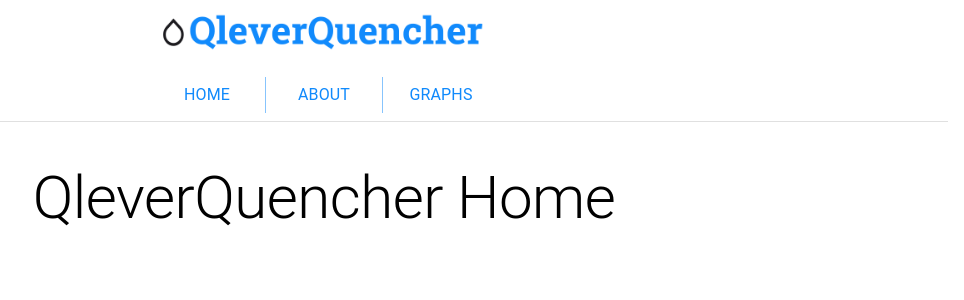
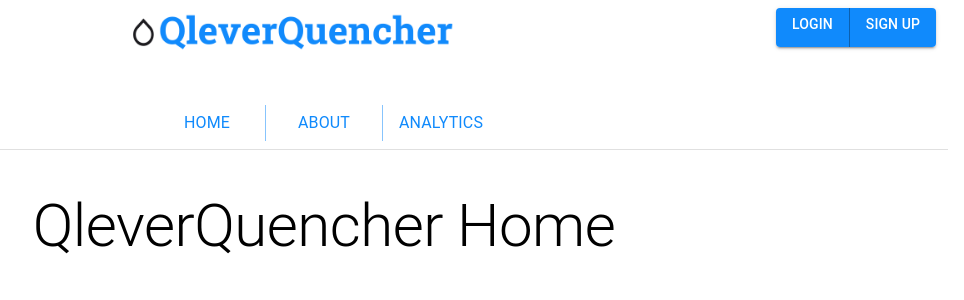
Before and after one commit to Cathrynlyonss/QleverQuencher, a React (Create React App) app in the folder my-app/: page /home in a window 1280 px wide. Shown: the top 300 px of the page, without its empty margins (316-1280 px from the left). Built offline with nearby package versions, Linux system fonts and the light colour scheme.

Commit message:
Login sign up button placed

```diff
--- a/my-app/src/components/Navbar.js
+++ b/my-app/src/components/Navbar.js
@@ -7,6 +7,7 @@ import ButtonGroup from '@mui/material/ButtonGroup';
 import { createTheme, ThemeProvider } from '@mui/material/styles';
 import logo from '../img/logo.png';
 import { useNavigate } from "react-router-dom";
+import Grid from '@mui/material/Grid';
 
 const theme = createTheme({
   palette: {
@@ -48,7 +49,32 @@ export default function Navbar(){
                 },
                 }}
              >
-                <img src={logo} alt="logo" width="340" height="auto" />
+                <Grid container spacing={2} justifyContent="flex-end">
+                    <Box sx={{p:3, mr: 33}}>
+                        <Grid item xs={12} >
+                            <img src={logo} alt="logo" width="340" height="auto" />
+                        </Grid>
+                    </Box>
+                    <Box sx={{p:3}}>
+                        <Grid item xs={12}>
+                            <ThemeProvider theme={theme}>
+                            <ButtonGroup variant="contained" aria-label="outlined button group" color="primary" position='absolute'>
+                                <Button variant="contained">
+                                    <Typography variant="subtitle2" component="div" gutterBottom align='center'>
+                                        Login
+                                    </Typography>
+                                </Button>
+                                <Button variant="contained">
+                                    <Typography variant="subtitle2" component="div" gutterBottom align='center'>
+                                        Sign Up
+                                    </Typography>
+                                </Button>
+                            </ButtonGroup>
+                        </ ThemeProvider>
+                        </Grid>
+                    </Box>
+
+                </Grid>
                 <ThemeProvider theme={theme}>
                     <ButtonGroup color= "primary" variant="text" aria-label="text button group">
                         <Button onClick={handleHome}>
@@ -58,7 +84,7 @@ export default function Navbar(){
                             <Typography sx={{ minWidth: 100 }}>About</Typography>
                         </Button>
                         <Button onClick={handleGraphs}>
-                            <Typography sx={{ minWidth: 100 }}>Graphs</Typography>
+                            <Typography sx={{ minWidth: 100 }}>Analytics</Typography>
                         </Button>
                     </ButtonGroup>
                 </ThemeProvider>
```
